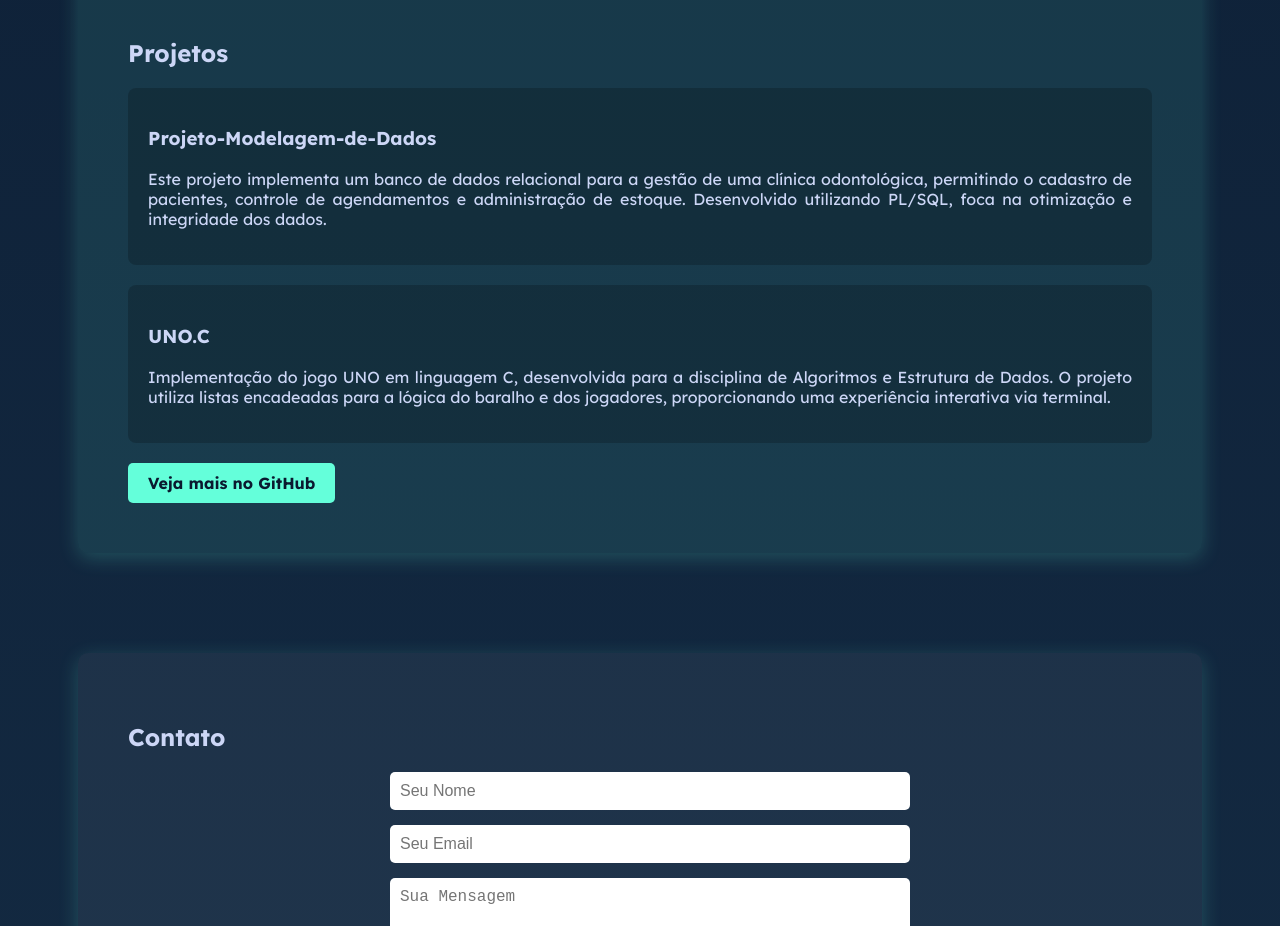
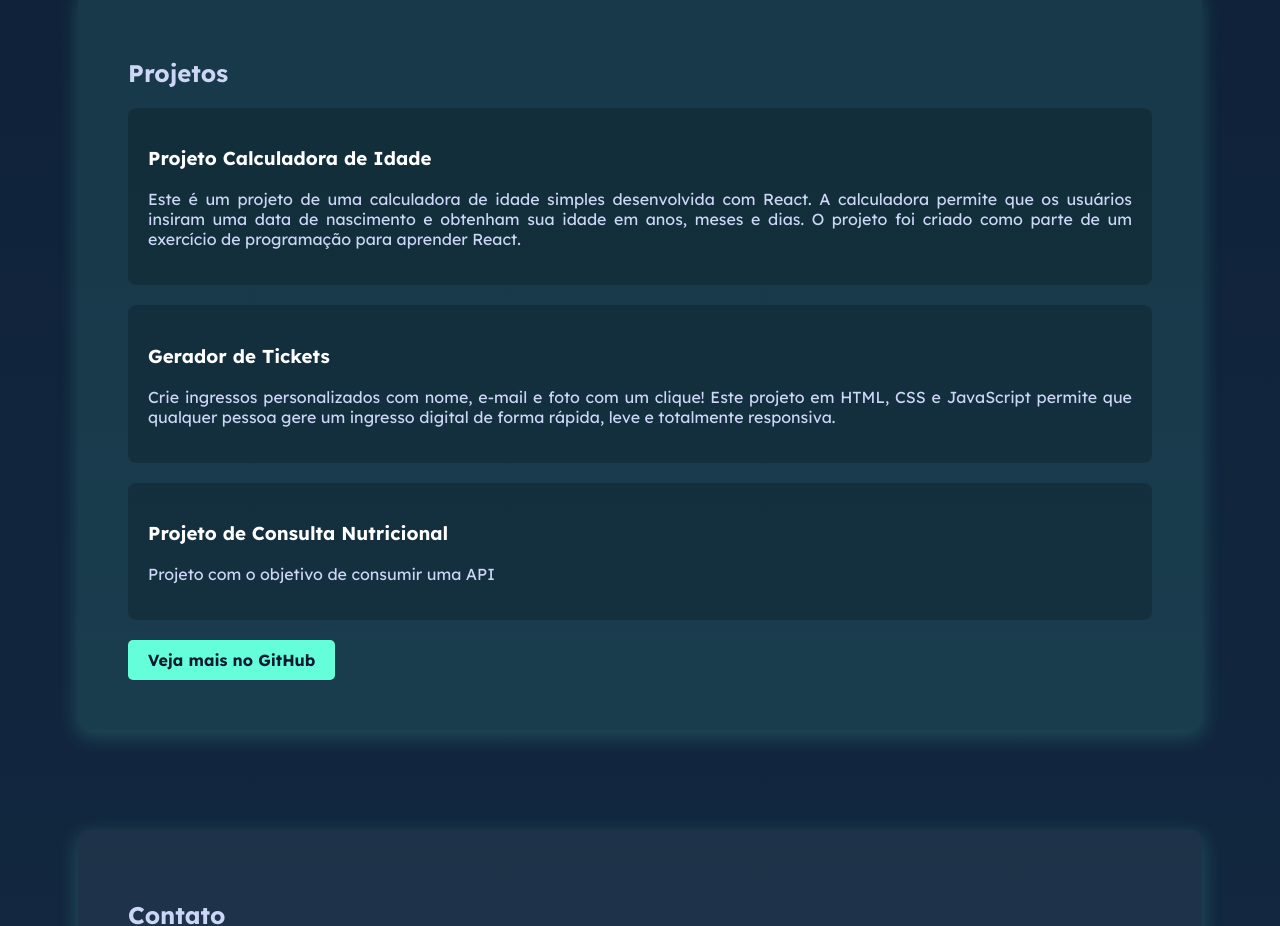
Before and after one commit to gabrielfrz/Projeto-FullStack---Portfolio-, a plain HTML site: page index.html in a window 1280 px wide. Shown: the part 1420-2346 px from the top of the page. Drawn offline with Linux system fonts and the light colour scheme.

Commit message:
Adicionando Novos Projetos

```diff
--- a/css/style.css
+++ b/css/style.css
@@ -1,6 +1,3 @@
-/* ================================
-   RESET & ESTILOS GLOBAIS
-================================ */
 html, body {
     margin: 0;
     padding: 0;
@@ -11,10 +8,8 @@ html, body {
     scroll-behavior: smooth;
 }
 
-/* ================================
-   CABEÇALHO & NAVEGAÇÃO
-================================ */
-/* Cabeçalho fixo */
+
+
 .header {
     width: 100%;
     position: fixed;
@@ -28,7 +23,7 @@ html, body {
     z-index: 100;
 }
 
-/* Container da navegação */
+
 .nav-container {
     display: flex;
     justify-content: space-between;
@@ -55,7 +50,7 @@ html, body {
     filter: drop-shadow(0px 0px 15px #64ffda);
 }
 
-/* Menu de navegação (desktop) */
+
 .nav-links {
     list-style: none;
     display: flex;
@@ -81,7 +76,7 @@ html, body {
     text-shadow: 0px 0px 10px rgba(100, 255, 218, 0.8);
 }
 
-/* Efeito de barra animada abaixo do link */
+
 .nav-links li a::after {
     content: "";
     position: absolute;
@@ -98,8 +93,7 @@ html, body {
     left: 0;
 }
 
-/* Botão de menu (hambúrguer) */
-/* Botão de menu (hambúrguer) */
+
 .menu-toggle {
     display: none;
     font-size: 28px;
@@ -108,10 +102,10 @@ html, body {
     position: absolute;
     top: 20px;
     right: 50px;
-    z-index: 2001; /* Maior que o .nav-links */
+    z-index: 2001;
 }
 
-/* Menu (mobile) */
+
 @media (max-width: 768px) {
     .nav-links {
         position: fixed;
@@ -137,9 +131,7 @@ html, body {
 
 
 
-/* ================================
-   TELA DE INTRODUÇÃO
-================================ */
+
 .intro-container {
     display: flex;
     justify-content: center;
@@ -172,9 +164,7 @@ html, body {
     50% { opacity: 0; }
 }
 
-/* ================================
-   CONTEÚDO PRINCIPAL
-================================ */
+
 .main-content {
     display: none;
     opacity: 0;
@@ -190,9 +180,7 @@ html, body {
     opacity: 1;
 }
 
-/* ================================
-   SEÇÃO HERO
-================================ */
+
 .hero {
     display: flex;
     flex-direction: column;
@@ -215,7 +203,6 @@ html, body {
     color: #64ffda;
 }
 
-/* Foto de perfil */
 .right img {
     width: 250px;
     border-radius: 50%;
@@ -224,7 +211,6 @@ html, body {
     animation: glitch-border 1.5s infinite linear alternate;
 }
 
-/* Animação da foto */
 @keyframes glitch-border {
     0%, 100% {
         box-shadow: 0px 0px 10px #64ffda, 0px 0px 20px rgba(100, 255, 218, 0.5);
@@ -234,9 +220,7 @@ html, body {
     }
 }
 
-/* ================================
-   SEÇÕES GERAIS
-================================ */
+
 .section {
     width: 80%;
     max-width: 1200px;
@@ -256,9 +240,7 @@ html, body {
     background: rgba(100, 255, 218, 0.1);
 }
 
-/* ================================
-   PROJETOS
-================================ */
+
 .projetos-container {
     display: flex;
     flex-direction: column;
@@ -292,9 +274,7 @@ html, body {
     background: #52e6c4;
 }
 
-/* ================================
-   FORMULÁRIO DE CONTATO
-================================ */
+
 .contact-form {
     display: flex;
     flex-direction: column;
@@ -334,9 +314,7 @@ html, body {
     background: #52e6c4;
 }
 
-/* ================================
-   RODAPÉ
-================================ */
+
 .footer {
     background: #0a192f;
     color: #8892b0;
@@ -378,11 +356,9 @@ html, body {
     transform: scale(1.1);
 }
 
-/* ================================
-   MEDIA QUERIES (MOBILE)
-================================ */
+
 @media (max-width: 768px) {
-    /* Ajustes no cabeçalho e navegação */
+
     .header {
         padding: 10px 20px;
         flex-direction: column;
@@ -392,7 +368,7 @@ html, body {
         flex-direction: column;
         align-items: flex-start;
     }
-    /* Menu fixo para mobile */
+
     .nav-links {
         position: fixed;
         top: 0;
@@ -405,7 +381,7 @@ html, body {
         align-items: center;
         display: none;
         gap: 25px;
-        z-index: 2000; /* Menor que o .menu-toggle */
+        z-index: 2000;
         border-bottom: 1px solid #64ffda;
         box-shadow: 0 5px 25px rgba(0, 0, 0, 0.4);
     }
@@ -427,8 +403,16 @@ html, body {
     .nav-links.active {
         display: flex;
     }
-    /* Exibe o botão de menu no mobile */
+
     .menu-toggle {
         display: block;
     }
 }
+.projeto h3 a {
+    text-decoration: none;
+    color: #ffffff;
+}
+
+.projeto h3 a:hover {
+    color: #007BFF;
+}
--- a/index.html
+++ b/index.html
@@ -11,14 +11,14 @@
     <link rel="icon" type="image/x-icon" href="Images/icone.ico">
 </head>
 <body>
-    <!-- Tela de introdução com efeito de digitação -->
+    <
     <div class="intro-container">
         <h1 id="typing"></h1><span class="cursor">|</span>
     </div>
 
-    <!-- Conteúdo principal -->
+
     <div class="main-content">
-        <!-- Cabeçalho estilizado -->
+
         <header class="header">
             <nav class="nav-container">
                 <div class="menu-toggle" onclick="toggleMenu()">☰</div>
@@ -35,7 +35,7 @@
             </nav>
         </header>
 
-        <!-- Seção inicial -->
+
         <section class="hero">
             <div class="container">
                 <div class="left">
@@ -48,7 +48,7 @@
             </div>
         </section>
 
-        <!-- Seção Sobre -->
+
         <section id="sobre" class="section">
             <h2>Sobre Mim</h2>
             <div class="sobre-content">
@@ -61,24 +61,36 @@
         </section>
 
 
-        <!-- Seção Projetos -->
+
         <section id="projetos" class="section">
             <h2>Projetos</h2>
             <div class="projetos-container">
                 <div class="projeto">
-                    <h3>Projeto-Modelagem-de-Dados</h3>
-                    <p>Este projeto implementa um banco de dados relacional para a gestão de uma clínica odontológica, permitindo o cadastro de pacientes, controle de agendamentos e administração de estoque. Desenvolvido utilizando PL/SQL, foca na otimização e integridade dos dados.</p>
+                    <h3>
+                        <a href="https://github.com/gabrielfrz/AgeCalculator" target="_blank">Projeto Calculadora de Idade</a>
+                    </h3>
+                    <p>Este é um projeto de uma calculadora de idade simples desenvolvida com React. A calculadora permite que os usuários insiram uma data de nascimento e obtenham sua idade em anos, meses e dias. O projeto foi criado como parte de um exercício de programação para aprender React.</p>
                 </div>
                 <div class="projeto">
-                    <h3>UNO.C</h3>
-                    <p>Implementação do jogo UNO em linguagem C, desenvolvida para a disciplina de Algoritmos e Estrutura de Dados. O projeto utiliza listas encadeadas para a lógica do baralho e dos jogadores, proporcionando uma experiência interativa via terminal.</p>
+                    <h3>
+                        <a href="https://github.com/gabrielfrz/TicketGenerator" target="_blank">Gerador de Tickets</a>
+                    </h3>
+                    <p>Crie ingressos personalizados com nome, e-mail e foto com um clique!
+                    Este projeto em HTML, CSS e JavaScript permite que qualquer pessoa gere um ingresso digital de forma rápida, leve e totalmente responsiva.</p>
+                </div>
+                <div class="projeto">
+                    <h3>
+                        <a href="https://github.com/fatzzx/CONSULTA-NUTRICIONAL" target="_blank">Projeto de Consulta Nutricional</a>
+                    </h3>
+                    <p>Projeto com o objetivo de consumir uma API</p>
                 </div>
             </div>
             <a href="https://github.com/gabrielfrz" target="_blank" class="github-link">Veja mais no GitHub</a>
         </section>
 
 
-        <!-- Seção Contato -->
+
+
 <section id="contato" class="section">
     <h2>Contato</h2>
     <form id="contactForm" class="contact-form">
```
